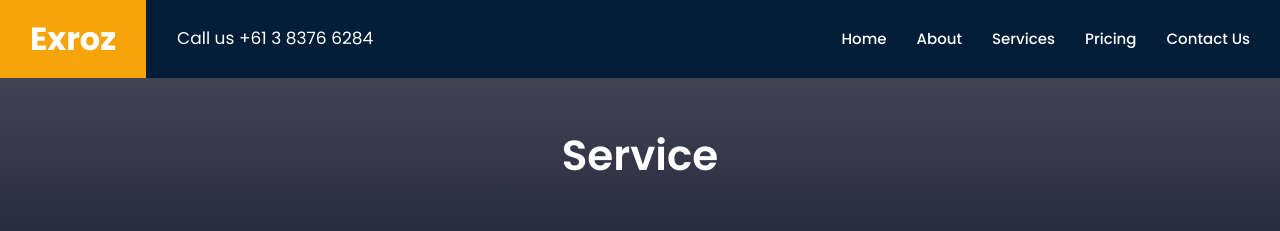
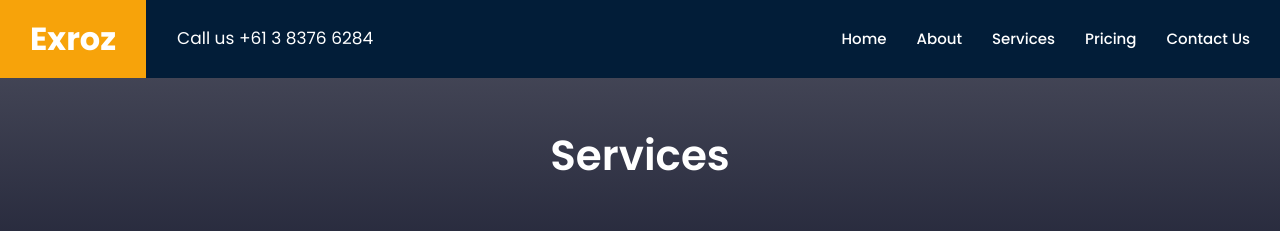
Before and after one commit to RawshanaraEity/construction-template, a plain HTML site: page service.html in a window 1280 px wide. Shown: the top 231 px of the page. Drawn offline with Linux system fonts and the light colour scheme.

Commit message:
Update service.html

```diff
--- a/service.html
+++ b/service.html
@@ -54,7 +54,7 @@
 
     <!--home area start  -->
     <section id="home" class="home hero-banner">
-        <h2 class="hero-title">Service</h2>
+        <h2 class="hero-title">Services</h2>
     </section>
     <!--home area end  -->
 
```
